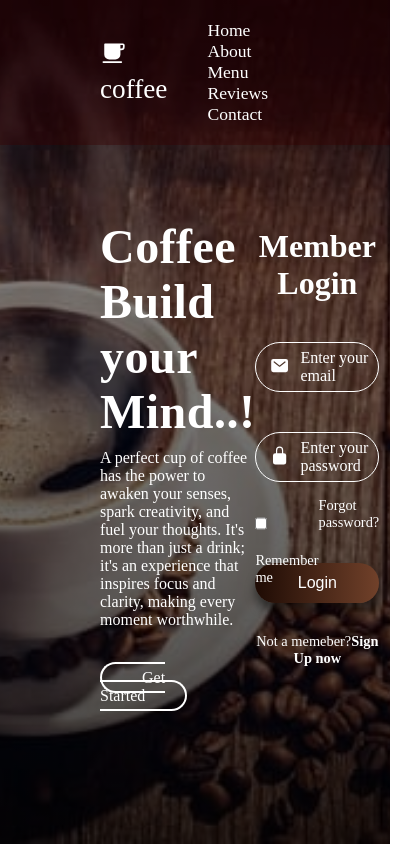
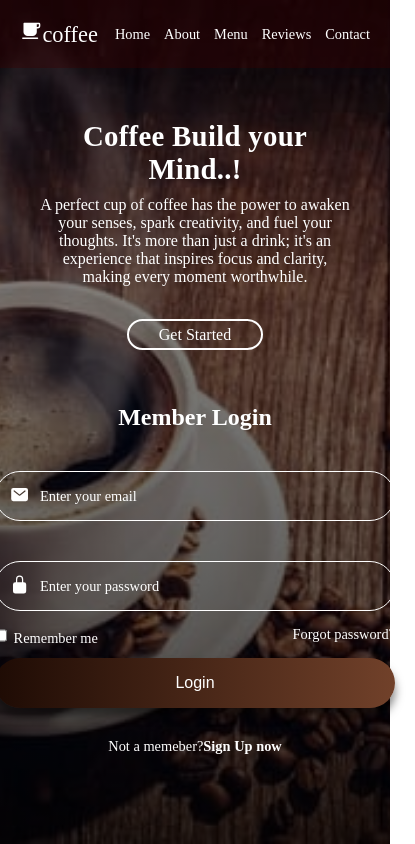
Before and after one commit to NandhanaRajendran/LoginPage1, a plain HTML site: page index.html in a window 390 px wide. Shown: the whole page, 415 px wide, since content can reach past the window. Drawn offline with nearby package versions, Linux system fonts and the light colour scheme; a web font is replaced by a local one.

Commit message:
Adjusted the responsiveness for mobile screen

```diff
--- a/style.css
+++ b/style.css
@@ -50,10 +50,11 @@
 .home{
     position: relative;
     width: 100%;
-    height: 100vh;
+    height: 800px;
     background: url(WhatsApp\ Image\ 2025-02-08\ at\ 10.23.47\ PM.jpeg) no-repeat center center;
     background-image: linear-gradient(rgba(0,0,0,0.4),rgba(0,0,0,0.7)),url(WhatsApp\ Image\ 2025-02-08\ at\ 10.23.47\ PM.jpeg);
     background-size: cover;
+    background-attachment: fixed;
     background-position: center;
     display: flex;
     align-items: center;
@@ -63,7 +64,7 @@
 
 .home .content{
     color:white;
-    max-width: 600px;
+    max-width: 50%;
 }
 
 .content h2{
@@ -199,3 +200,119 @@ input{
 .register-link p a:hover{
     text-decoration: underline;
 }
+
+
+@media (max-width: 768px) {
+    .header {
+        padding: 20px 40px;
+    }
+
+    .nav a {
+        font-size: 1em;
+        margin-left: 20px;
+    }
+
+    .home {
+        padding: 60px 40px 0;
+        flex-direction: column;
+        text-align: center;
+    }
+
+    .home .content {
+        max-width: 100%;
+        margin-bottom: 20px;
+    }
+
+    .wrapper-login {
+        width: 100%;
+        padding: 0 20px;
+    }
+
+    .wrapper-login h2 {
+        font-size: 1.5em;
+    }
+
+    .input-box {
+        margin: 20px 0;
+    }
+
+    .content h2 {
+        font-size: 2.5em;
+    }
+
+    .content a {
+        padding: 5px 30px;
+    }
+
+    .wrapper-login .btn {
+        height: 45px;
+    }
+
+    .register-link {
+        font-size: 0.8em;
+    }
+}
+
+/* Extra small screens */
+@media (max-width: 480px) {
+    /* Ensure full screen height for home section */
+    .home {
+        min-height: 100vh;
+        padding: 80px 20px 20px;
+        display: flex;
+        flex-direction: column;
+        justify-content: center;
+        text-align: center;
+        background-attachment: fixed;
+    }
+
+    /* Adjust content padding and font size */
+    .content {
+        padding: 20px;
+    }
+
+    .content h2 {
+        font-size: 1.8em;
+    }
+
+    .content p {
+        font-size: 1em;
+    }
+
+    /* Make wrapper-login take full width */
+    .wrapper-login {
+        width: 100%;
+        padding: 20px;
+    }
+
+    /* Adjust button size */
+    .wrapper-login .btn {
+        height: 50px;
+        font-size: 1em;
+        width: 100%; /* Ensure button fits within the wrapper */
+    }
+
+    /* Adjust header padding and font size */
+    .header {
+        padding: 20px;
+    }
+
+    .header .logo {
+        font-size: 1.4em;
+    }
+
+    .nav a {
+        font-size: 0.9em;
+        margin-left: 10px;
+    }
+
+    /* Adjust input and label sizes */
+    .input-box input {
+        padding: 0 25px 0 40px;
+        font-size: 1em;
+    }
+
+    .input-box label {
+        font-size: 0.9em;
+    }
+}
```
